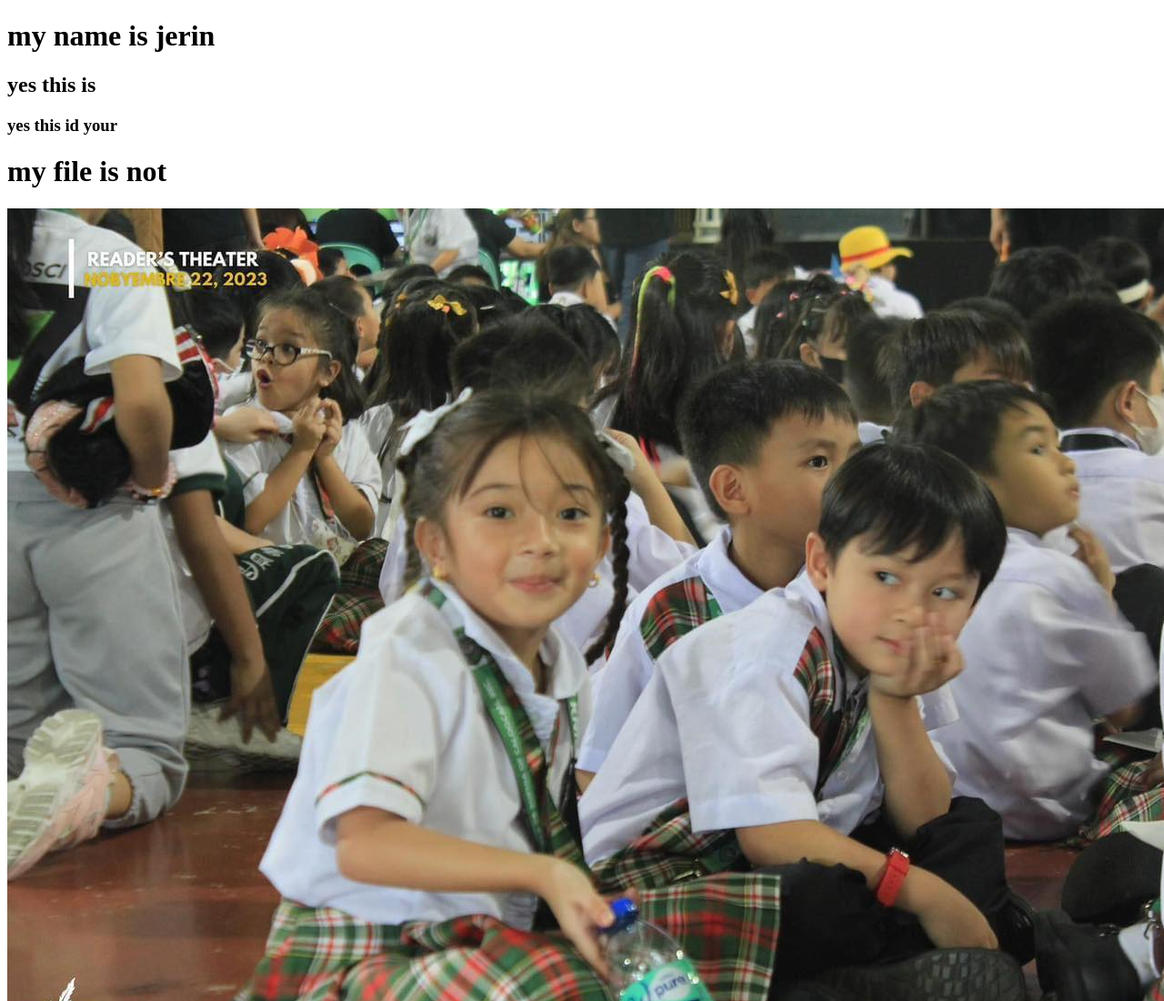
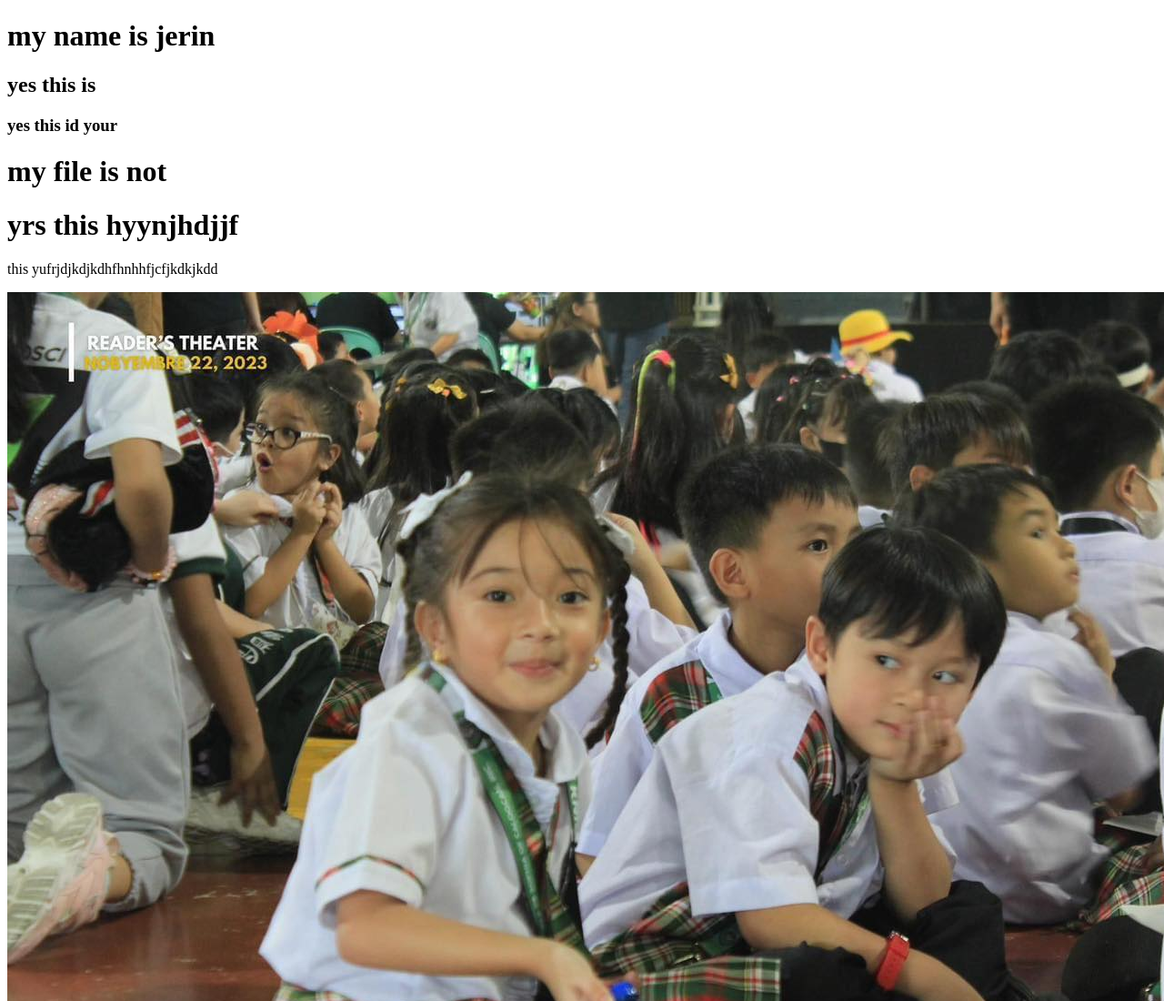
Before and after one commit to saimaabbasjerin/my.forth.repo, a plain HTML site: page index.html in a window 1280 px wide. Shown: the top 1100 px of the page at 91% size. Drawn offline with Linux system fonts and the light colour scheme.

Commit message:
new blog added

```diff
--- a/index.html
+++ b/index.html
@@ -10,7 +10,11 @@
       <h2>yes this is</h2>
       <h3>yes this id your</h3>
       <h1>my file is not</h1>
+<div>
+   <h1>yrs this hyynjhdjjf</h1>
+   <p>this yufrjdjkdjkdhfhnhhfjcfjkdkjkdd</p>
 
+</div>
       <img src="image/407651064_1143747533660785_1374347774071269076_n.jpg" alt="">
 </body>
 </html>
```
